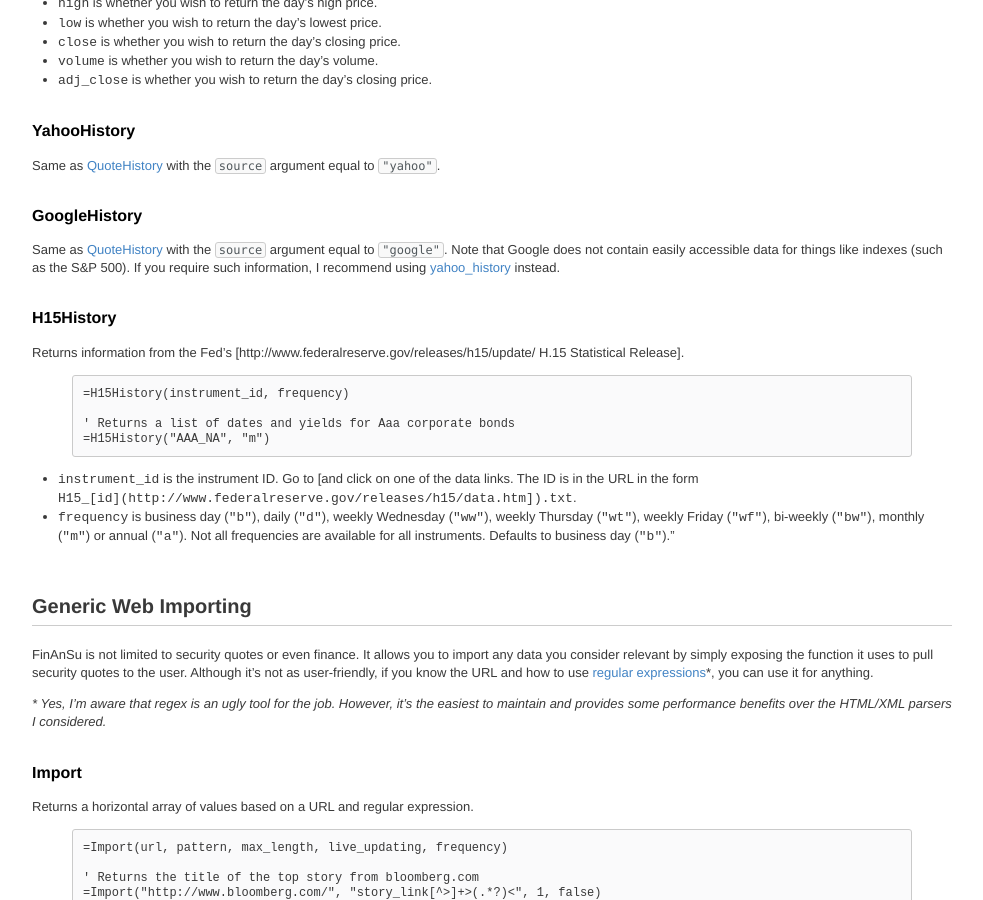
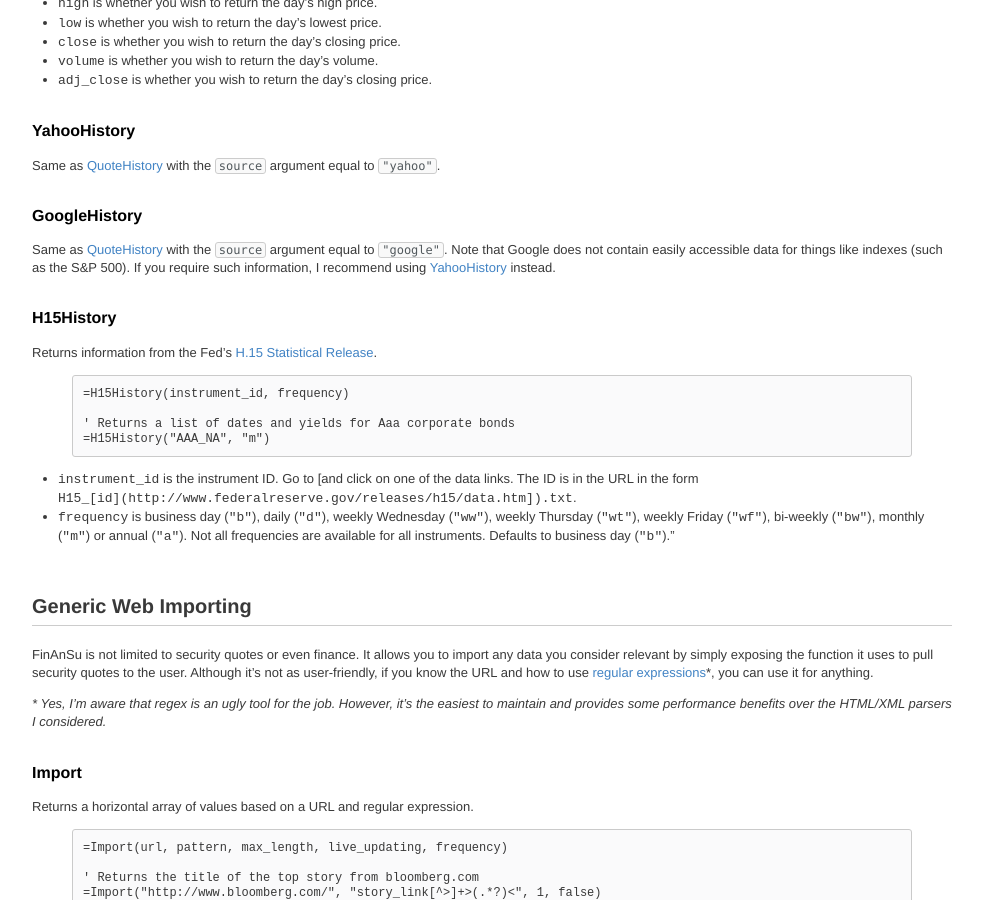
Before and after one commit to brymck/finansu, a Jekyll site: the page built from web.md, in a window 1280 px wide and 900 px high, scrolled down 3048 px. Shown: the whole window, without its empty margins (294-1277 px from the left). Built offline with Jekyll 4.4.1, drawn with Linux system fonts in a browser that asks for light colours; Markdown is read by kramdown in place of the engine named in the settings.

Commit message:
Cleaned up some typos

```diff
--- a/web.md
+++ b/web.md
@@ -256,13 +256,13 @@
 Same as [QuoteHistory](#quote_history) with the `source` argument equal to
 `"google"`. Note that Google does not contain easily accessible data for things
 like indexes (such as the S&P 500). If you require such information, I recommend
-using [yahoo_history](#yahoo_history) instead.
+using [YahooHistory](#yahoo_history) instead.
 
 <a name="h15_history">H15History</a>
 ------------------------------------
 
 Returns information from the Fed's
-[http://www.federalreserve.gov/releases/h15/update/ H.15 Statistical Release].
+[H.15 Statistical Release](http://www.federalreserve.gov/releases/h15/update/).
 
 {% highlight vbnet %}
 =H15History(instrument_id, frequency)
```
Also changed, not shown: options.md (+1 -1 lines).
